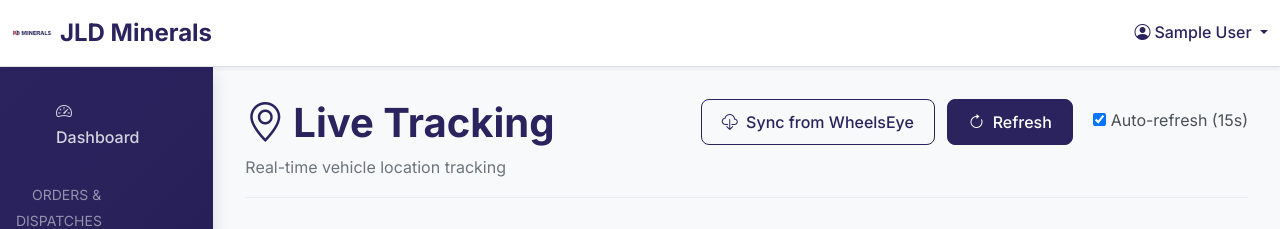
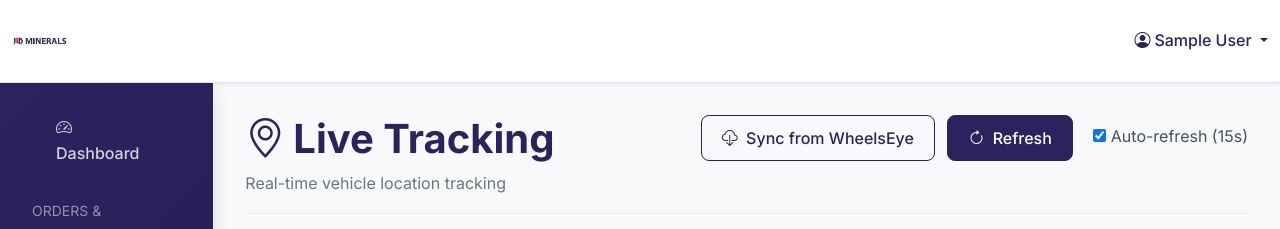
Before and after one commit to nikhilchandak2/JLD-OMS, a PHP site: page /tracking in a window 1280 px wide. Shown: the top 229 px of the page. Run offline with PHP 8.4, Linux system fonts and the light colour scheme; the visitor is signed in with stand-in values (Sample User, id 1); tables that the repository leaves empty hold one stand-in row (values such as "Sample post"); some libraries are stand-ins or nearby versions.

Commit message:
Header: logo only and enlarged; fix empty red error bar on Sync; path start marker (S) on map
Co-authored-by: Cursor <cursoragent@cursor.com>

```diff
--- a/templates/layout.php
+++ b/templates/layout.php
@@ -799,8 +799,7 @@
     <nav class="navbar navbar-expand-lg border-bottom" style="background: var(--jld-white) !important;">
         <div class="container-fluid">
             <a class="navbar-brand d-flex align-items-center" href="/dashboard">
-                <img src="/assets/images/jld-logo.png" alt="JLD Minerals" class="me-2" style="height: 2.5rem; max-height: 2.5rem; width: auto;" onerror="this.style.display='none'">
-                <span class="d-none d-sm-inline text-primary fw-bold">JLD Minerals</span>
+                <img src="/assets/images/jld-logo.png" alt="JLD Minerals" style="height: 3.5rem; max-height: 3.5rem; width: auto;" onerror="this.style.display='none'">
             </a>
             <div class="d-flex align-items-center ms-auto">
                 <div class="nav-item dropdown">
@@ -983,6 +982,11 @@
         function showError(message, containerId = 'error-container') {
             const container = document.getElementById(containerId);
             if (container) {
+                if (!message || String(message).trim() === '') {
+                    container.innerHTML = '';
+                    container.style.display = 'none';
+                    return;
+                }
                 container.innerHTML = `
                     <div class="alert alert-danger alert-dismissible fade show" role="alert">
                         ${message}
--- a/templates/tracking.php
+++ b/templates/tracking.php
@@ -56,6 +56,7 @@ const mapboxToken = <?= json_encode($mapbox_token ?? '') ?>;
 let map;
 let markers = {};
 let pathLayers = {};
+let pathStartMarkers = {};
 let geofenceLayers = [];
 let autoRefreshInterval = null;
 const PATH_COLORS = ['#e74c3c', '#3498db', '#2ecc71', '#f39c12', '#9b59b6', '#1abc9c', '#e67e22', '#34495e'];
@@ -224,9 +225,11 @@ async function updateMap(vehicles, geofences) {
     // Clear existing geofence circles
     geofenceLayers.forEach(layer => { if (map.hasLayer(layer)) map.removeLayer(layer); });
     geofenceLayers = [];
-    // Clear existing path polylines
+    // Clear existing path polylines and path start markers
     Object.values(pathLayers).forEach(layer => { if (map.hasLayer(layer)) map.removeLayer(layer); });
     pathLayers = {};
+    Object.values(pathStartMarkers).forEach(m => { if (map.hasLayer(m)) map.removeLayer(m); });
+    pathStartMarkers = {};
     // Clear existing markers
     Object.values(markers).forEach(marker => map.removeLayer(marker));
     markers = {};
@@ -279,6 +282,17 @@ async function updateMap(vehicles, geofences) {
             }).addTo(map);
             polyline.bindPopup('<strong>' + escapeHtml(vehicle.vehicle_number) + '</strong> – route (last 24h)');
             pathLayers[vehicle.id] = polyline;
+            // Mark start point (first point of path)
+            const startLatLng = latLngs[0];
+            const startIcon = L.divIcon({
+                className: 'path-start-marker',
+                html: '<div style="background:#22c55e; color:#fff; width:24px; height:24px; border-radius:50%; border:2px solid #fff; box-shadow:0 2px 6px rgba(0,0,0,0.4); display:flex; align-items:center; justify-content:center; font-size:10px; font-weight:bold;">S</div>',
+                iconSize: [24, 24],
+                iconAnchor: [12, 12]
+            });
+            const startMarker = L.marker(startLatLng, { icon: startIcon }).addTo(map);
+            startMarker.bindPopup('<strong>' + escapeHtml(vehicle.vehicle_number) + '</strong> – Start');
+            pathStartMarkers[vehicle.id] = startMarker;
         }
     });
 
```
